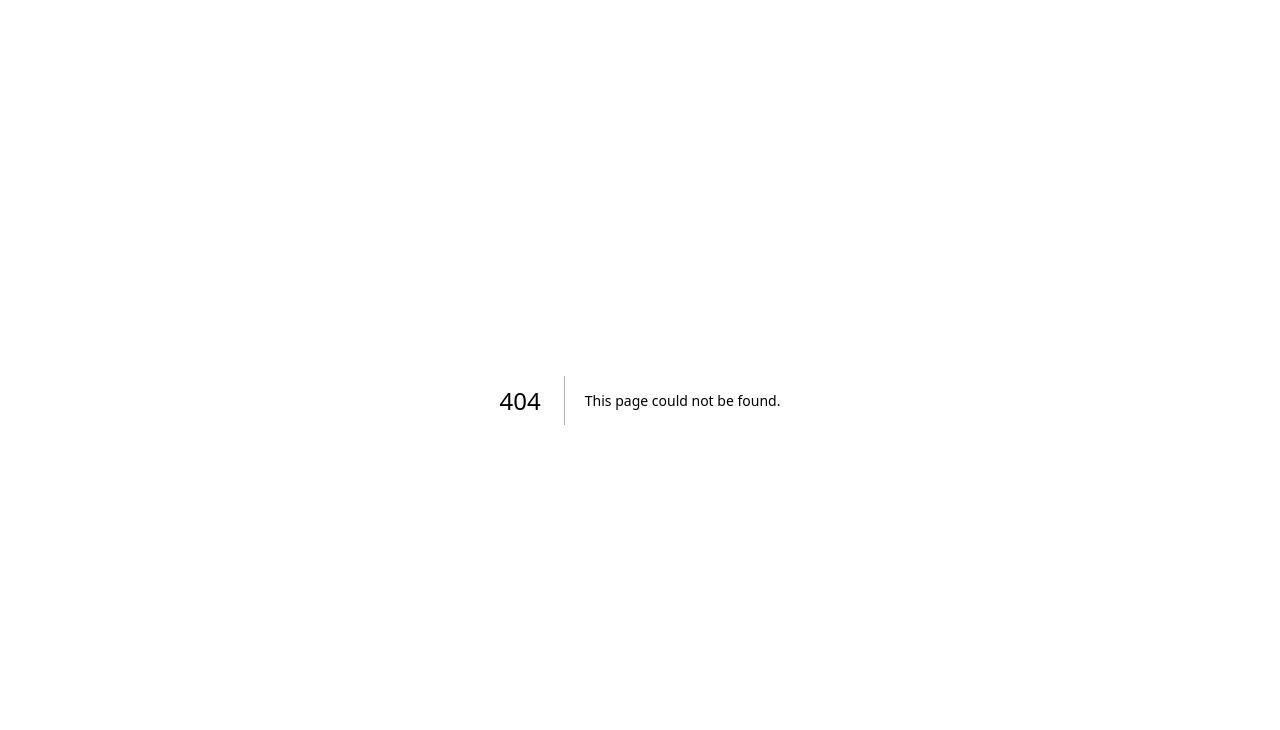
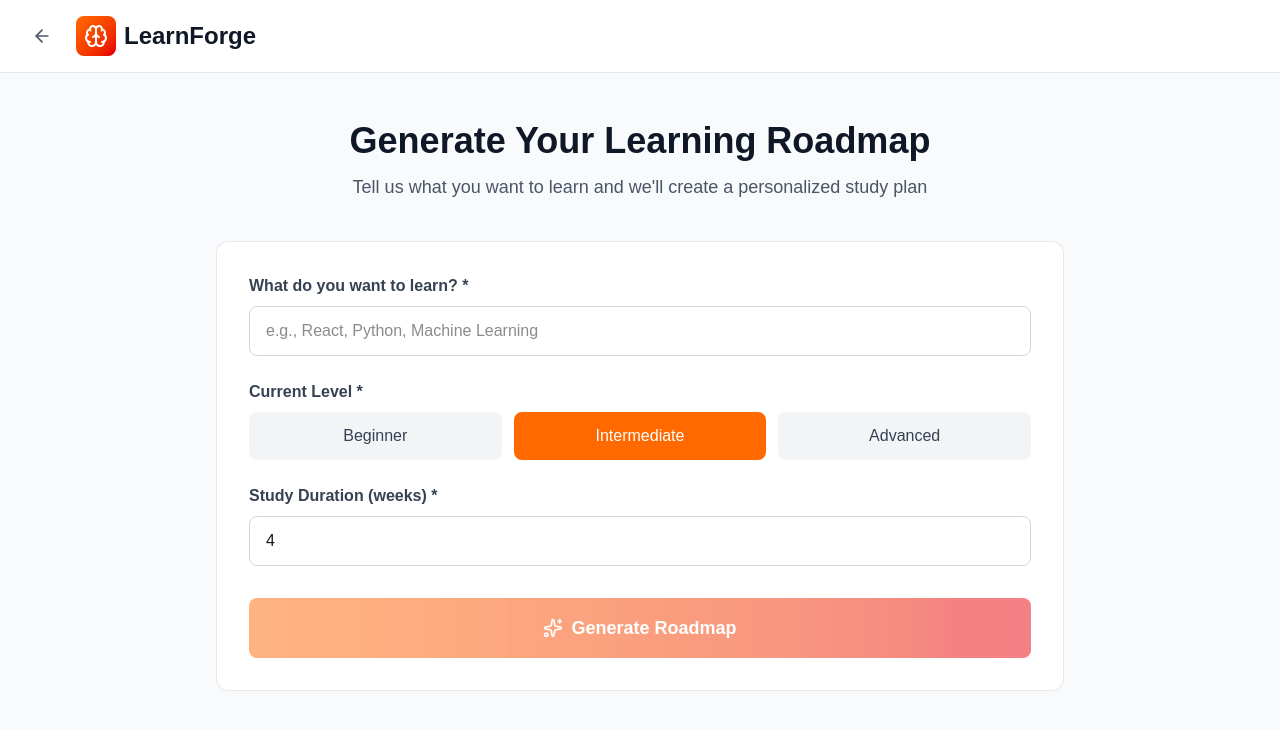
Before and after one commit to ritesh-negii/learnforge, a Next.js app: page /roadmap/generate in a window 1280 px wide. Before the commit this address had no page. Shown: the top 730 px of the page. Built offline with nearby package versions, Linux system fonts and the light colour scheme.

Commit message:
Add roadmap generator with form and AI-powered results

```diff
--- a/src/app/dashboard/page.tsx
+++ b/src/app/dashboard/page.tsx
@@ -1,5 +1,6 @@
 import { UserButton } from '@clerk/nextjs';
 import { Brain, Map, BookOpen } from 'lucide-react';
+import Link from 'next/link';
 
 export default function Dashboard() {
   return (
@@ -53,9 +54,11 @@ export default function Dashboard() {
               <p className="text-gray-600 mb-6">
                 Test your knowledge with AI-generated quizzes
               </p>
-              <button className="px-6 py-3 bg-black text-white rounded-lg font-semibold hover:bg-gray-800 transition">
-                Let's Start
-              </button>
+              <Link href="/roadmap/generate">
+  <button className="px-6 py-3 bg-black text-white rounded-lg font-semibold hover:bg-gray-800 transition">
+    Let's Start
+  </button>
+</Link>
             </div>
           </div>
         </section>
--- /dev/null
+++ b/src/app/roadmap/generate/page.tsx
@@ -0,0 +1,253 @@
+"use client"
+
+import React, { useState } from 'react';
+import { Brain, ArrowLeft, Sparkles, CheckCircle2, Clock } from 'lucide-react';
+
+export default function RoadmapGenerator() {
+  const [step, setStep] = useState<'form' | 'generating' | 'result'>('form');
+  const [formData, setFormData] = useState({
+    topic: '',
+    difficulty: 'intermediate',
+    duration: '4',
+  });
+  const [roadmap, setRoadmap] = useState<any>(null);
+
+  const handleSubmit = () => {
+    if (!formData.topic) return;
+    setStep('generating');
+
+    // Simulate API call
+    setTimeout(() => {
+      const mockRoadmap = {
+        title: `${formData.topic} Learning Path`,
+        difficulty: formData.difficulty,
+        estimatedWeeks: formData.duration,
+        phases: [
+          {
+            week: 1,
+            title: 'Fundamentals & Basics',
+            topics: [
+              'Introduction to ' + formData.topic,
+              'Core concepts and terminology',
+              'Setting up your environment',
+              'First practical exercise',
+            ],
+          },
+          {
+            week: 2,
+            title: 'Building Foundation',
+            topics: [
+              'Deep dive into key principles',
+              'Hands-on practice projects',
+              'Common patterns and best practices',
+              'Quiz: Test your understanding',
+            ],
+          },
+          {
+            week: 3,
+            title: 'Intermediate Concepts',
+            topics: [
+              'Advanced techniques',
+              'Real-world applications',
+              'Problem-solving strategies',
+              'Project: Build something practical',
+            ],
+          },
+          {
+            week: 4,
+            title: 'Mastery & Application',
+            topics: [
+              'Complex scenarios',
+              'Integration with other technologies',
+              'Final project',
+              'Assessment and next steps',
+            ],
+          },
+        ],
+      };
+      setRoadmap(mockRoadmap);
+      setStep('result');
+    }, 3000);
+  };
+
+  return (
+    <div className="min-h-screen bg-gray-50">
+      {/* Header */}
+      <header className="bg-white border-b border-gray-200">
+        <div className="max-w-7xl mx-auto px-6 py-4 flex items-center justify-between">
+          <div className="flex items-center gap-4">
+            <button
+              onClick={() => window.history.back()}
+              className="p-2 hover:bg-gray-100 rounded-lg transition"
+            >
+              <ArrowLeft className="w-5 h-5 text-gray-600" />
+            </button>
+            <div className="flex items-center gap-2">
+              <div className="bg-gradient-to-br from-orange-500 to-red-600 p-2 rounded-lg">
+                <Brain className="w-6 h-6 text-white" />
+              </div>
+              <span className="text-2xl font-bold text-gray-900">LearnForge</span>
+            </div>
+          </div>
+        </div>
+      </header>
+
+      {/* Main Content */}
+      <main className="max-w-4xl mx-auto px-6 py-12">
+        {/* Form Step */}
+        {step === 'form' && (
+          <div>
+            <div className="text-center mb-10">
+              <h1 className="text-4xl font-bold text-gray-900 mb-3">
+                Generate Your Learning Roadmap
+              </h1>
+              <p className="text-gray-600 text-lg">
+                Tell us what you want to learn and we'll create a personalized study plan
+              </p>
+            </div>
+
+            <div className="bg-white rounded-xl border border-gray-200 p-8">
+              {/* Topic Input */}
+              <div className="mb-6">
+                <label className="block text-gray-700 font-semibold mb-2">
+                  What do you want to learn? *
+                </label>
+                <input
+                  type="text"
+                  value={formData.topic}
+                  onChange={(e) => setFormData({ ...formData, topic: e.target.value })}
+                  placeholder="e.g., React, Python, Machine Learning"
+                  className="w-full px-4 py-3 border border-gray-300 rounded-lg focus:ring-2 focus:ring-orange-500 focus:border-transparent outline-none"
+                />
+              </div>
+
+              {/* Difficulty Level */}
+              <div className="mb-6">
+                <label className="block text-gray-700 font-semibold mb-2">
+                  Current Level *
+                </label>
+                <div className="grid grid-cols-3 gap-3">
+                  {['beginner', 'intermediate', 'advanced'].map((level) => (
+                    <button
+                      key={level}
+                      onClick={() => setFormData({ ...formData, difficulty: level })}
+                      className={`px-4 py-3 rounded-lg font-medium capitalize transition ${
+                        formData.difficulty === level
+                          ? 'bg-orange-500 text-white'
+                          : 'bg-gray-100 text-gray-700 hover:bg-gray-200'
+                      }`}
+                    >
+                      {level}
+                    </button>
+                  ))}
+                </div>
+              </div>
+
+              {/* Duration */}
+              <div className="mb-8">
+                <label className="block text-gray-700 font-semibold mb-2">
+                  Study Duration (weeks) *
+                </label>
+                <input
+                  type="number"
+                  min="1"
+                  max="52"
+                  value={formData.duration}
+                  onChange={(e) => setFormData({ ...formData, duration: e.target.value })}
+                  className="w-full px-4 py-3 border border-gray-300 rounded-lg focus:ring-2 focus:ring-orange-500 focus:border-transparent outline-none"
+                />
+              </div>
+
+              {/* Submit Button */}
+              <button
+                onClick={handleSubmit}
+                disabled={!formData.topic}
+                className="w-full px-6 py-4 bg-gradient-to-r from-orange-500 to-red-600 text-white rounded-lg font-semibold text-lg hover:shadow-lg hover:shadow-orange-500/50 transition flex items-center justify-center gap-2 disabled:opacity-50 disabled:cursor-not-allowed"
+              >
+                <Sparkles className="w-5 h-5" />
+                Generate Roadmap
+              </button>
+            </div>
+          </div>
+        )}
+
+        {/* Generating Step */}
+        {step === 'generating' && (
+          <div className="text-center py-20">
+            <div className="bg-white rounded-xl border border-gray-200 p-12">
+              <div className="animate-spin w-16 h-16 border-4 border-orange-500 border-t-transparent rounded-full mx-auto mb-6"></div>
+              <h2 className="text-2xl font-bold text-gray-900 mb-2">
+                Crafting Your Personalized Roadmap
+              </h2>
+              <p className="text-gray-600">
+                AI is analyzing the best learning path for {formData.topic}...
+              </p>
+            </div>
+          </div>
+        )}
+
+        {/* Result Step */}
+        {step === 'result' && roadmap && (
+          <div>
+            <div className="bg-white rounded-xl border border-gray-200 p-8 mb-6">
+              <div className="flex items-start justify-between mb-6">
+                <div>
+                  <h1 className="text-3xl font-bold text-gray-900 mb-2">
+                    {roadmap.title}
+                  </h1>
+                  <div className="flex items-center gap-4 text-sm text-gray-600">
+                    <span className="px-3 py-1 bg-orange-100 text-orange-700 rounded-full font-medium capitalize">
+                      {roadmap.difficulty}
+                    </span>
+                    <span className="flex items-center gap-1">
+                      <Clock className="w-4 h-4" />
+                      {roadmap.estimatedWeeks} weeks
+                    </span>
+                  </div>
+                </div>
+                <button className="px-6 py-3 bg-gradient-to-r from-orange-500 to-red-600 text-white rounded-lg font-semibold hover:shadow-lg transition">
+                  Save Roadmap
+                </button>
+              </div>
+
+              {/* Phases */}
+              <div className="space-y-6">
+                {roadmap.phases.map((phase: any, index: number) => (
+                  <div key={index} className="border border-gray-200 rounded-lg p-6">
+                    <div className="flex items-center gap-3 mb-4">
+                      <div className="bg-orange-500 text-white w-10 h-10 rounded-full flex items-center justify-center font-bold">
+                        {phase.week}
+                      </div>
+                      <h3 className="text-xl font-bold text-gray-900">{phase.title}</h3>
+                    </div>
+                    <ul className="space-y-2">
+                      {phase.topics.map((topic: string, i: number) => (
+                        <li key={i} className="flex items-start gap-2 text-gray-700">
+                          <CheckCircle2 className="w-5 h-5 text-green-500 flex-shrink-0 mt-0.5" />
+                          <span>{topic}</span>
+                        </li>
+                      ))}
+                    </ul>
+                  </div>
+                ))}
+              </div>
+            </div>
+
+            {/* Action Buttons */}
+            <div className="flex gap-4">
+              <button
+                onClick={() => setStep('form')}
+                className="flex-1 px-6 py-3 bg-white border border-gray-300 text-gray-700 rounded-lg font-semibold hover:bg-gray-50 transition"
+              >
+                Generate Another
+              </button>
+              <button className="flex-1 px-6 py-3 bg-black text-white rounded-lg font-semibold hover:bg-gray-800 transition">
+                Start Learning
+              </button>
+            </div>
+          </div>
+        )}
+      </main>
+    </div>
+  );
+}
```
